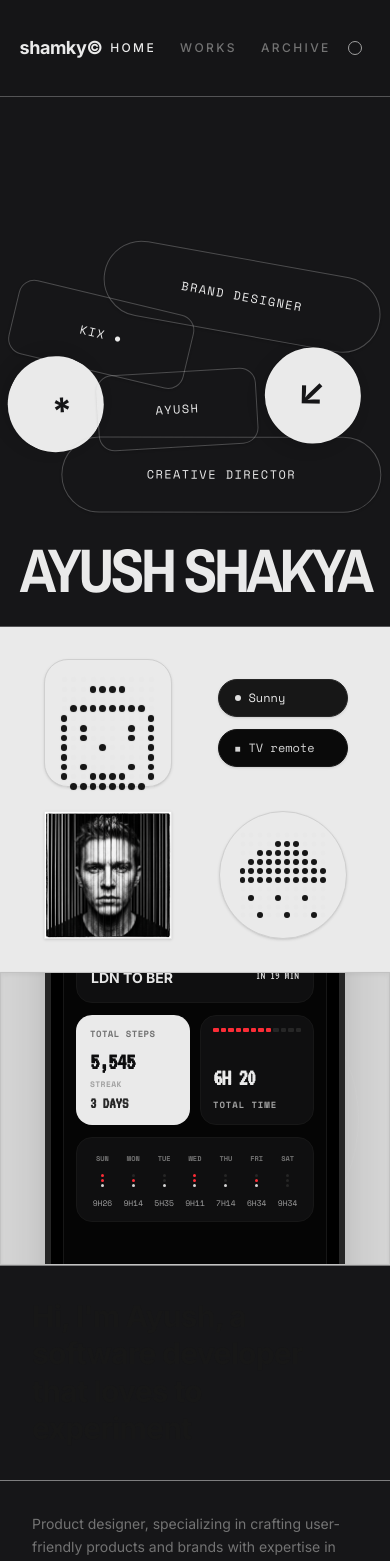
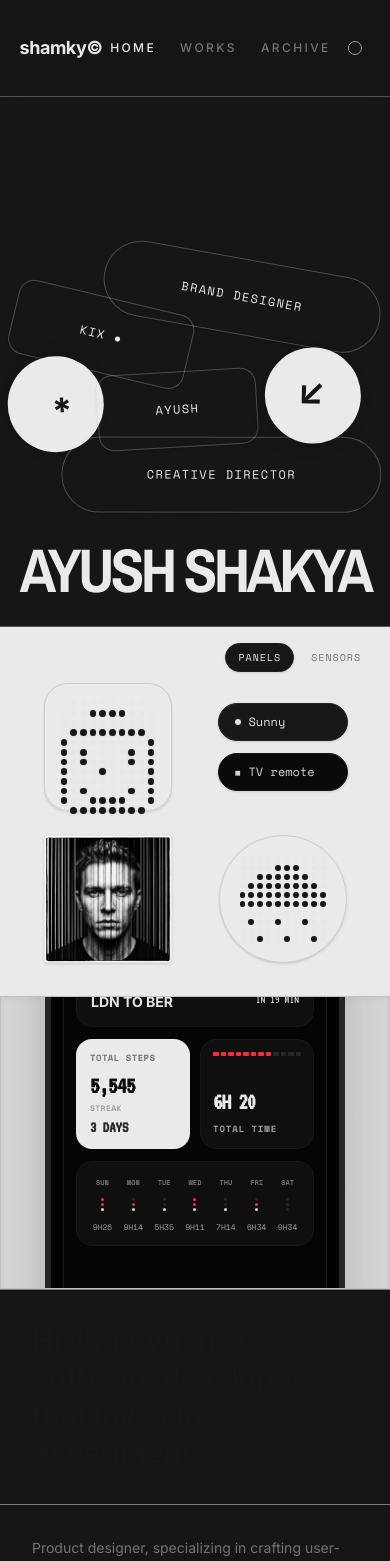
Before and after one commit to AyShakya/Portfolio-AyushShakya, a React (Vite) app: page / in a window 390 px wide. Shown: the top 1561 px of the page. Built offline with nearby package versions, Linux system fonts and the light colour scheme.

Commit message:
feat(home): add sensors tab switcher and project card hover arrows

```diff
--- a/src/pages/Home.jsx
+++ b/src/pages/Home.jsx
@@ -1,13 +1,11 @@
-import React, { useEffect, useState } from 'react';
+import React, { useState } from 'react';
 import { Link } from 'react-router-dom';
-import { motion } from 'framer-motion';
+import { motion, AnimatePresence } from 'framer-motion';
 import { loadPortfolioData } from '../utils/contentLoader';
 import FloatingPills from '../components/FloatingPills';
 import DotMatrixFace from '../components/DotMatrixFace';
 import DotMatrixCloud from '../components/DotMatrixCloud';
-import CompassWidget from '../components/CompassWidget';
-import ClockWidget from '../components/ClockWidget';
-import WeatherWidget from '../components/WeatherWidget';
+import N1WidgetsCard from '../components/N1WidgetsCard';
 import ImagePlaceholder from '../components/ImagePlaceholder';
 import PhoneWidgetDashboard from '../components/PhoneWidgetDashboard';
 import TransitionImage from '../components/TransitionImage';
@@ -48,6 +46,7 @@ const scrollRevealVariants = {
 
 export default function Home() {
   const [data] = useState(() => loadPortfolioData());
+  const [activeTab, setActiveTab] = useState('panels'); // 'panels' or 'sensors'
 
   const { bio, experiences, works } = data;
   const allWorks = works;
@@ -85,9 +84,42 @@ export default function Home() {
       >
 
         {/* Left Card: Light Gray Container with Interactive Panels */}
-        <div className="bg-neutral-100 dark:bg-neutral-900/30 p-8 md:p-12 xl:p-[5vw] flex items-center justify-center border-b lg:border-b-0 lg:border-r border-neutral-200/50 dark:border-neutral-900 transition-colors w-full">
-          <div className="grid grid-cols-2 sm:grid-cols-4 gap-6 items-center justify-items-center w-full">
+        <div className="bg-neutral-100 dark:bg-neutral-900/30 p-8 md:p-12 xl:p-[5vw] flex flex-col items-center justify-center border-b lg:border-b-0 lg:border-r border-neutral-200/50 dark:border-neutral-900 transition-colors w-full relative group">
 
+          {/* Subtle switcher toggle buttons */}
+          <div className="absolute top-4 right-4 flex gap-1 z-10 select-none">
+            <button
+              onClick={() => setActiveTab('panels')}
+              className={`px-3 py-1.5 rounded-full text-[10px] font-mono tracking-widest uppercase transition-all duration-200 border cursor-pointer ${
+                activeTab === 'panels'
+                  ? 'bg-neutral-900 text-neutral-100 border-neutral-850 dark:bg-[#eaeaea] dark:text-[#161618] dark:border-neutral-200 shadow-sm'
+                  : 'bg-transparent text-neutral-500 border-transparent hover:text-neutral-900 dark:hover:text-neutral-100'
+              }`}
+            >
+              Panels
+            </button>
+            <button
+              onClick={() => setActiveTab('sensors')}
+              className={`px-3 py-1.5 rounded-full text-[10px] font-mono tracking-widest uppercase transition-all duration-200 border cursor-pointer ${
+                activeTab === 'sensors'
+                  ? 'bg-neutral-900 text-neutral-100 border-neutral-850 dark:bg-[#eaeaea] dark:text-[#161618] dark:border-neutral-200 shadow-sm'
+                  : 'bg-transparent text-neutral-500 border-transparent hover:text-neutral-900 dark:hover:text-neutral-100'
+              }`}
+            >
+              Sensors
+            </button>
+          </div>
+
+          <AnimatePresence mode="wait">
+            {activeTab === 'panels' ? (
+              <motion.div
+                key="panels"
+                initial={{ opacity: 0, scale: 0.98 }}
+                animate={{ opacity: 1, scale: 1 }}
+                exit={{ opacity: 0, scale: 0.98 }}
+                transition={{ duration: 0.25, ease: [0.16, 1, 0.3, 1] }}
+                className="grid grid-cols-2 sm:grid-cols-4 gap-6 items-center justify-items-center w-full mt-6 lg:mt-0"
+              >
                 {/* Column 1: Dot Face */}
                 <div className="w-full flex justify-center">
                   <DotMatrixFace />
@@ -118,8 +150,20 @@ export default function Home() {
                 <div className="w-full flex justify-center">
                   <DotMatrixCloud />
                 </div>
-
-          </div>
+              </motion.div>
+            ) : (
+              <motion.div
+                key="sensors"
+                initial={{ opacity: 0, scale: 0.98 }}
+                animate={{ opacity: 1, scale: 1 }}
+                exit={{ opacity: 0, scale: 0.98 }}
+                transition={{ duration: 0.25, ease: [0.16, 1, 0.3, 1] }}
+                className="w-full flex justify-center mt-6 lg:mt-0"
+              >
+                <N1WidgetsCard />
+              </motion.div>
+            )}
+          </AnimatePresence>
         </div>
 
         {/* Right Card: Turntable Mockup & Phone Dashboard */}
@@ -202,9 +246,12 @@ export default function Home() {
                     <div className="flex-grow pr-4 text-left">
                       <h3
                         style={{ viewTransitionName: `project-title-${work.id}` }}
-                        className="text-base font-bold text-neutral-900 dark:text-neutral-100 group-hover:underline transition-transform duration-300 ease-out group-hover:translate-x-[6px] inline-block"
+                        className="text-base font-bold text-neutral-900 dark:text-neutral-100 group-hover:underline transition-transform duration-300 ease-out group-hover:translate-x-[6px] inline-flex items-center gap-1.5"
                       >
                         {work.title}
+                        <span className="inline-block opacity-0 -translate-x-1 group-hover:opacity-100 group-hover:translate-x-0 transition-all duration-300 font-sans text-xs text-neutral-400">
+                          ↗
+                        </span>
                       </h3>
                       <p className="text-xs text-neutral-500 mt-1">
                         {work.category}
```
Lines whose indentation alone changed are shown as unchanged.
